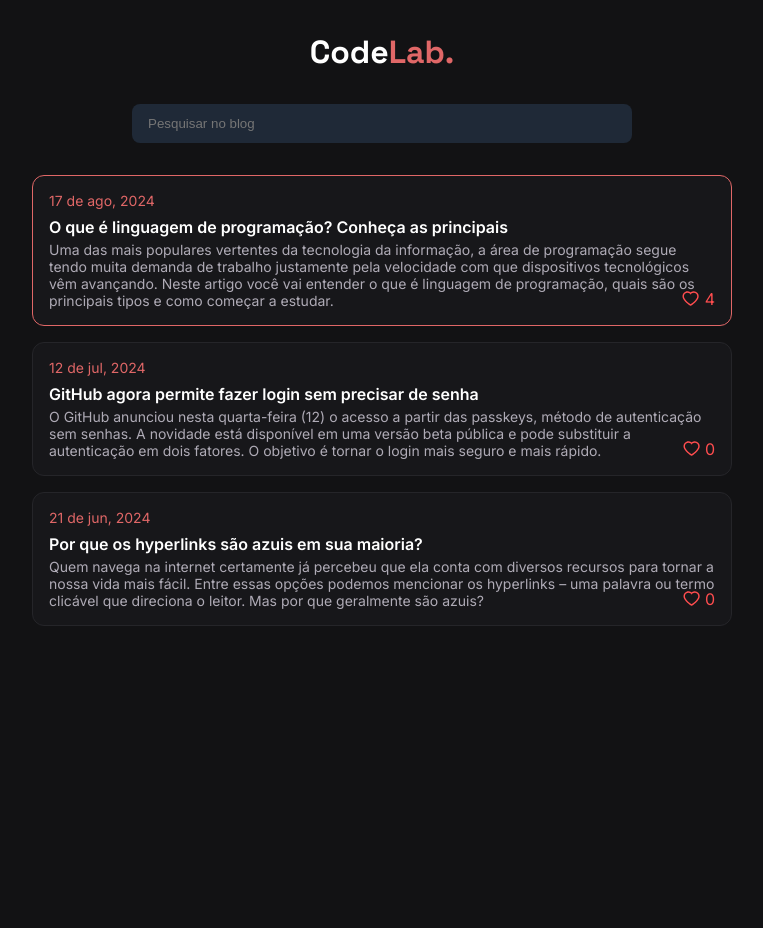
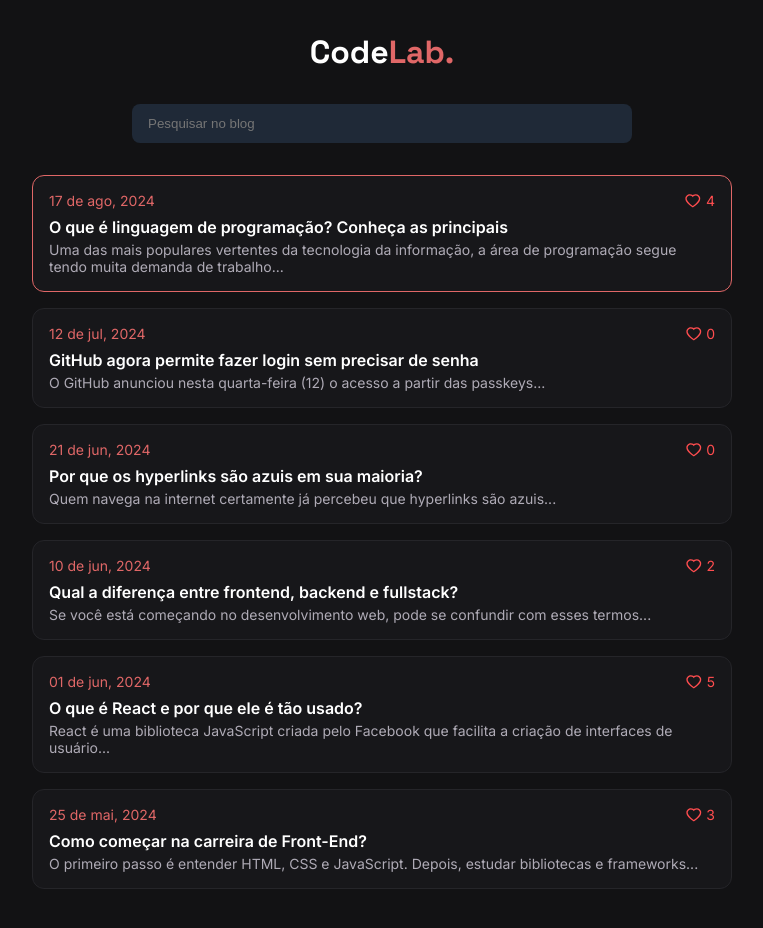
Before and after one commit to camilagoulartsoares/codeLab, a React (Create React App) app in the folder codelab/: page / in a window 1280 px wide. Shown: the top 928 px of the page, without its empty margins (258-1021 px from the left). Before the commit the page ends 800 px from the top, so only its background shows below. Built offline with nearby package versions, Linux system fonts and the light colour scheme.

Commit message:
Animação com aos

```diff
--- a/codelab/package.json
+++ b/codelab/package.json
@@ -7,6 +7,7 @@
     "@testing-library/jest-dom": "^6.6.3",
     "@testing-library/react": "^16.3.0",
     "@testing-library/user-event": "^13.5.0",
+    "aos": "^2.3.4",
     "react": "^19.1.0",
     "react-dom": "^19.1.0",
     "react-icons": "^5.5.0",
--- a/codelab/public/index.html
+++ b/codelab/public/index.html
@@ -24,7 +24,7 @@
       work correctly both with client-side routing and a non-root public URL.
       Learn how to configure a non-root public URL by running `npm run build`.
     -->
-    <title>React App</title>
+    <title>Code Lab</title>
   </head>
   <body>
     <noscript>You need to enable JavaScript to run this app.</noscript>
--- a/codelab/src/App.js
+++ b/codelab/src/App.js
@@ -1,10 +1,12 @@
 // App.js atualizado com estilização fiel ao Figma
-import { useState } from 'react';
+import { useEffect, useState } from 'react';
 import Header from './components/Header';
 import SearchBar from './components/SearchBar';
 import PostList from './components/PostList';
 import { posts as allPosts } from './data/posts';
 import './styles/global.css';
+import AOS from 'aos';
+import 'aos/dist/aos.css';
 
 function App() {
   const [search, setSearch] = useState('');
@@ -12,6 +14,10 @@ function App() {
   const filteredPosts = allPosts.filter(post =>
     post.title.toLowerCase().includes(search.toLowerCase())
   );
+
+  useEffect(() => {
+    AOS.init({ duration: 800, once: true });
+  }, []);
 
   return (
     <div className="app-container">
--- a/codelab/src/components/PostCard.css
+++ b/codelab/src/components/PostCard.css
@@ -1,14 +1,35 @@
 .post-card {
+  position: relative;
   background-color: var(--dark-20);
   border: 1px solid var(--dark-40);
   border-radius: 12px;
   padding: 16px;
   margin-bottom: 16px;
-  position: relative;
 }
 
 .post-card.active {
   border: 1px solid var(--brand-color);
+}
+
+.post-like {
+  position: absolute;
+  top: 16px;
+  right: 16px;
+  display: flex;
+  align-items: center;
+  gap: 4px;
+  font-size: 0.875rem;
+  color: #ff4d4f;
+  cursor: pointer;
+}
+
+.icon {
+  font-size: 1.1rem;
+  color: #ff4d4f;
+}
+
+.icon.liked {
+  color: #ff4d4f;
 }
 
 .post-date {
@@ -28,29 +49,3 @@
   font-size: 0.875rem;
   color: var(--dark-50);
 }
-
-.post-likes {
-  position: absolute;
-  bottom: 16px;
-  right: 16px;
-  display: flex;
-  align-items: center;
-  gap: 4px;
-  font-size: 1rem;
-  color: #ff4d4f;
-  cursor: pointer;
-  transition: transform 0.2s;
-}
-
-.post-likes:hover {
-  transform: scale(1.05);
-}
-
-.icon {
-  font-size: 1.2rem;
-  color: #ff4d4f;
-}
-
-.liked {
-  color: #ff4d4f;
-}
--- a/codelab/src/components/PostCard.js
+++ b/codelab/src/components/PostCard.js
@@ -6,14 +6,15 @@ export default function PostCard({ post, isFirst }) {
   const [liked, setLiked] = useState(false);
 
   return (
-    <div className={`post-card ${isFirst ? 'active' : ''}`}>
+    <div className={`post-card ${isFirst ? 'active' : ''}`} data-aos="fade-up">
+      <div className="post-like" onClick={() => setLiked(!liked)}>
+        {liked ? <AiFillHeart className="icon liked" /> : <AiOutlineHeart className="icon" />}
+        <span>{liked ? post.likes + 1 : post.likes}</span>
+      </div>
+
       <p className="post-date">{post.date}</p>
       <h2 className="post-title">{post.title}</h2>
       <p className="post-description">{post.description}</p>
-      <div className="post-likes" onClick={() => setLiked(!liked)}>
-        {liked ? <AiFillHeart className="icon liked" /> : <AiOutlineHeart className="icon" />}
-        <span>{liked ? post.likes + 1 : post.likes}</span>
-      </div>
     </div>
   );
 }
--- a/codelab/src/data/posts.js
+++ b/codelab/src/data/posts.js
@@ -4,7 +4,7 @@ export const posts = [
     date: '17 de ago, 2024',
     title: 'O que é linguagem de programação? Conheça as principais',
     description:
-      'Uma das mais populares vertentes da tecnologia da informação, a área de programação segue tendo muita demanda de trabalho justamente pela velocidade com que dispositivos tecnológicos vêm avançando. Neste artigo você vai entender o que é linguagem de programação, quais são os principais tipos e como começar a estudar.',
+      'Uma das mais populares vertentes da tecnologia da informação, a área de programação segue tendo muita demanda de trabalho...',
     likes: 4,
   },
   {
@@ -12,7 +12,7 @@ export const posts = [
     date: '12 de jul, 2024',
     title: 'GitHub agora permite fazer login sem precisar de senha',
     description:
-      'O GitHub anunciou nesta quarta-feira (12) o acesso a partir das passkeys, método de autenticação sem senhas. A novidade está disponível em uma versão beta pública e pode substituir a autenticação em dois fatores. O objetivo é tornar o login mais seguro e mais rápido.',
+      'O GitHub anunciou nesta quarta-feira (12) o acesso a partir das passkeys...',
     likes: 0,
   },
   {
@@ -20,7 +20,31 @@ export const posts = [
     date: '21 de jun, 2024',
     title: 'Por que os hyperlinks são azuis em sua maioria?',
     description:
-      'Quem navega na internet certamente já percebeu que ela conta com diversos recursos para tornar a nossa vida mais fácil. Entre essas opções podemos mencionar os hyperlinks – uma palavra ou termo clicável que direciona o leitor. Mas por que geralmente são azuis?',
+      'Quem navega na internet certamente já percebeu que hyperlinks são azuis...',
     likes: 0,
   },
+  {
+    id: 4,
+    date: '10 de jun, 2024',
+    title: 'Qual a diferença entre frontend, backend e fullstack?',
+    description:
+      'Se você está começando no desenvolvimento web, pode se confundir com esses termos...',
+    likes: 2,
+  },
+  {
+    id: 5,
+    date: '01 de jun, 2024',
+    title: 'O que é React e por que ele é tão usado?',
+    description:
+      'React é uma biblioteca JavaScript criada pelo Facebook que facilita a criação de interfaces de usuário...',
+    likes: 5,
+  },
+  {
+    id: 6,
+    date: '25 de mai, 2024',
+    title: 'Como começar na carreira de Front-End?',
+    description:
+      'O primeiro passo é entender HTML, CSS e JavaScript. Depois, estudar bibliotecas e frameworks...',
+    likes: 3,
+  },
 ];
--- a/codelab/src/styles/global.css
+++ b/codelab/src/styles/global.css
@@ -39,3 +39,12 @@ body {
   margin-top: 0.5rem;
   color: var(--brand-color);
 }
+
+input {
+  outline: none;
+  border: 1px solid var(--dark-40);
+}
+
+input:focus {
+  border: 1px solid var(--brand-color);
+}
```
Also changed, not shown: 1 other file (tests, documents, lock files or other folders).
